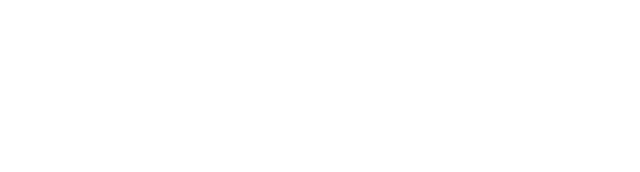
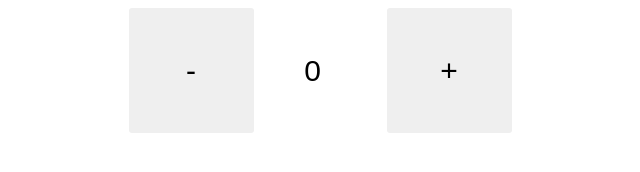
Before and after one commit to saurabhcedcoss/javascript-counter, a plain HTML site: page src/index.html in a window 1280 px wide. Shown: the whole page, without its empty margins (320-960 px from the left). Drawn offline with Linux system fonts and the light colour scheme.

Commit message:
counter created with disable the minus button if the value becomes equal to zero

```diff
--- a/src/css/styles.css
+++ b/src/css/styles.css
@@ -0,0 +1,37 @@
+.containor {
+  text-align: center;
+  padding: auto;
+  margin: auto;
+}
+#minusButton {
+  width: 125px;
+  height: 125px;
+  margin: 0px;
+  padding: 0px;
+  border: none;
+  border-radius: 3px;
+}
+#counterValue {
+    width: 125px;
+    height: 125px;
+    margin: 0px;
+    padding: 0px;
+    border: none;
+    border-radius: 3px;
+}
+#plusButton {
+    width: 125px;
+    height: 125px;
+    margin: 0px;
+    padding: 0px;
+    border: none;
+    border-radius: 3px;
+}
+input {
+  font-size: 30px;
+  text-align: center;
+}
+button {
+    font-size: 30px;
+    text-align: center;
+  }
--- a/src/index.html
+++ b/src/index.html
@@ -11,6 +11,13 @@
   <body>
     <!-- java script counter Create a counter like when you click -
     it should decrease number by 1 and when clicked on + it should increase by 1. -->
+    <!-- containor div to hold all the elements -->
+    <div class="containor">
+      <!-- minus button containor -->
+        <button id="minusButton" onclick="counterMinus()">-</button>
+        <input type="number" id="counterValue" value="0" />
+      <button id="plusButton" onclick="counterPlus()">+</button>
+    </div>
   </body>
   <!-- javascript file -->
   <script src="./js/javascript.js"></script>
--- a/src/js/javascript.js
+++ b/src/js/javascript.js
@@ -0,0 +1,32 @@
+// js code for substracting value
+function counterMinus() {
+  // get value from input box
+  let counterdigit = document.getElementById("counterValue").value;
+  // convert to integer
+  let convertValue = parseInt(counterdigit);
+  // substract input value from 1 on each click
+  let subValue = convertValue - 1;
+  // display substracted value in textbox
+  document.getElementById("counterValue").value = subValue;
+  // check if value becomes less than 0 dsable the minus button
+  if (subValue <= 0) {
+    document.getElementById("minusButton").disabled = true;
+  } else {
+    document.getElementById("minusButton").disabled = false;
+  }
+}
+// js code for adding value
+function counterPlus() {
+  // get value from input box
+  let counterdigit = document.getElementById("counterValue").value;
+  // convert to integer
+  let convertValue = parseInt(counterdigit);
+  // add 1 to input value on each click
+  let subValue = convertValue + 1;
+  // display substracted value in textbox
+  document.getElementById("counterValue").value = subValue;
+  //   enable the button after the value is greater than 0
+  if (subValue > 0) {
+    document.getElementById("minusButton").disabled = false;
+  }
+}
```
